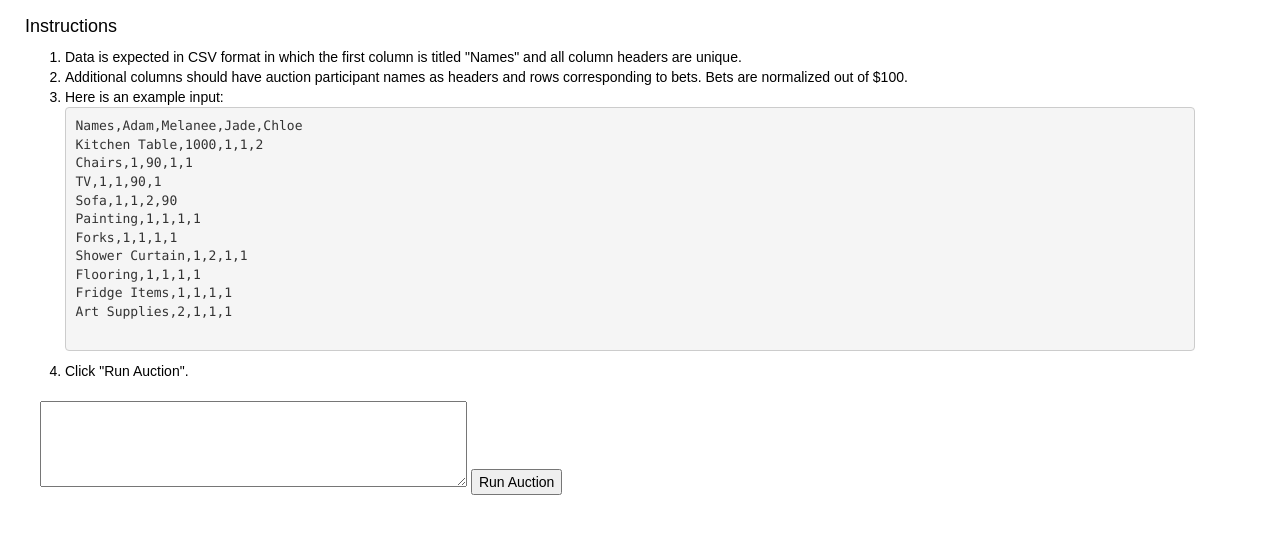
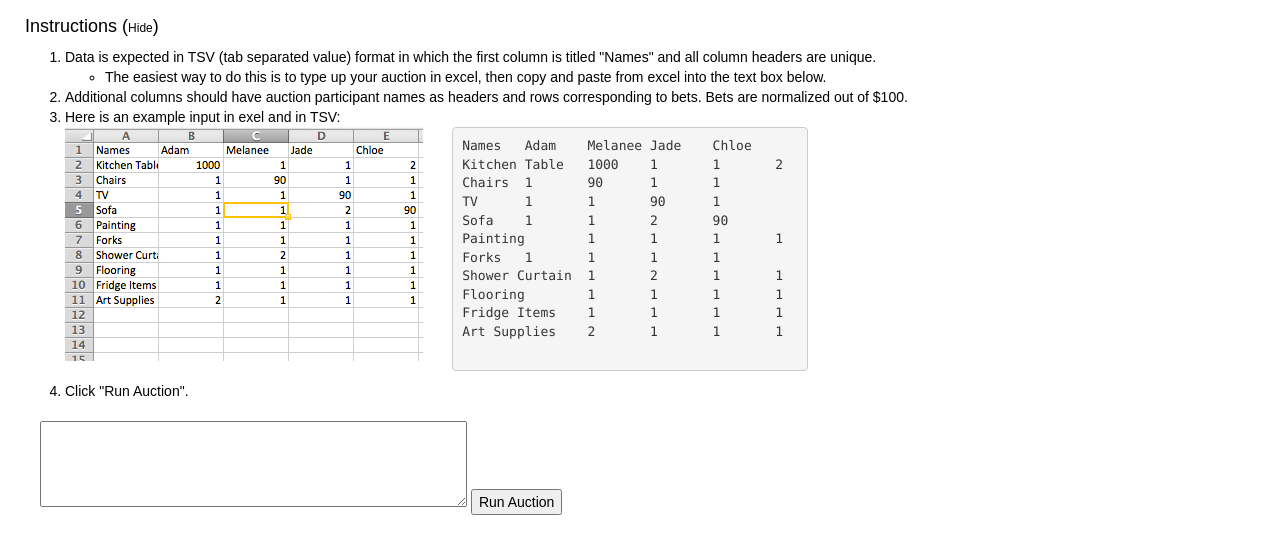
Before and after one commit to userfog/auctionProject, a plain HTML site: page index.html in a window 1280 px wide. Shown: the part 56-610 px from the top of the page. Drawn offline with nearby package versions, Linux system fonts and the light colour scheme.

Commit message:
added instructions

```diff
--- a/index.html
+++ b/index.html
@@ -2,6 +2,20 @@
 <html>
 
 <head>
+
+<style type="text/css">
+.buttonText {
+	background  : none;
+	border: none;
+	cursor  : pointer;
+	font-size   : 12px;
+	color   : #000;
+	margin      : 0px;
+	padding     : 0px;
+
+}
+
+</style>
 
 <script type="text/javascript" src="./js/d3.min.js"></script>
 <script src="https://ajax.googleapis.com/ajax/libs/jquery/2.1.4/jquery.min.js"></script>
@@ -24,28 +38,42 @@
 <h2>Auction Helper</h2>
 <div class="container" style="margin-left: 25px;">
 	<div class="row">
-		<h4>Instructions</h4>
-			<ol>
+			<div style="display: inline;">
+			<h4>Instructions (<button class="toggle buttonText">Hide</button>) </h4>
+			</div>
+			<ol class="toggle-list">
 				<li>
-					Data is expected in CSV format in which the first column is titled "Names" and all column headers are unique.
+					Data is expected in TSV (tab separated value) format in which the first column is titled "Names" and all column headers are unique.
+					<ul>
+						<li>
+						The easiest way to do this is to type up your auction in excel, then copy and paste from excel into the text box below.
+						</li>
+					</ul>
 				</li>
 				<li>
 					Additional columns should have auction participant names as headers and rows corresponding to bets. Bets are normalized out of $100.
 				</li>
 				<li>
-					Here is an example input:
-				<pre>Names,Adam,Melanee,Jade,Chloe
-Kitchen Table,1000,1,1,2
-Chairs,1,90,1,1
-TV,1,1,90,1
-Sofa,1,1,2,90
-Painting,1,1,1,1
-Forks,1,1,1,1
-Shower Curtain,1,2,1,1
-Flooring,1,1,1,1
-Fridge Items,1,1,1,1
-Art Supplies,2,1,1,1
+					Here is an example input in exel and in TSV:
+					<div class="row">
+						<div class="col-md-4">
+							<img src="./example.png">
+						</div>
+						<div class="col-md-4">
+							<pre>Names	Adam	Melanee	Jade	Chloe
+Kitchen Table	1000	1	1	2
+Chairs	1	90	1	1
+TV	1	1	90	1
+Sofa	1	1	2	90
+Painting	1	1	1	1
+Forks	1	1	1	1
+Shower Curtain	1	2	1	1
+Flooring	1	1	1	1
+Fridge Items	1	1	1	1
+Art Supplies	2	1	1	1
 				</pre>
+						</div>
+					</div>
 				</li>
 				<li>
 					Click "Run Auction".
@@ -53,18 +81,20 @@ Art Supplies,2,1,1,1
 			</ol>
 	</div>
 
+
 	<div class="row data" style="margin-top: 10px">
 		<div class="col-md-6">
 			<textarea rows="4" cols="50"></textarea>
-			<button>Run Auction</button>
+			<button class="run">Run Auction</button>
 		</div>
 	</div>
 
 	<div class="row" style="margin-top: 10px;">
 		<h4 class="results clearable"></h4>
-		<div class="col-md-6 stackedBar clearable"></div>
-		<!-- <div class="col-md-6 randomBar clearable"></div> -->
-		<div class="col-md-6 output clearable">
+		<div class="row">
+			<div class="col-md-6 stackedBar clearable"></div>
+			<!-- <div class="col-md-6 randomBar clearable"></div> -->
+			<div class="col-md-6 output clearable"></div>
 		</div>
 	</div>
 
@@ -75,7 +105,15 @@ Art Supplies,2,1,1,1
 
 $(document).ready(function(){
 
-	d3.select("button").on("click", function(){
+	d3.select(".toggle").on("click", function(){
+		var that = $(this);
+		$(".toggle-list").slideToggle(function() {
+			$(this).is(":visible") ? that.text("Hide") : that.text("Show");
+        });
+		return false;
+	});
+
+	d3.select(".run").on("click", function(){
 
 	d3.selectAll(".clearable").selectAll("*").remove()
 
@@ -85,7 +123,7 @@ $(document).ready(function(){
 	// listed preferences
 	var data = [];
 
-	d3.csv.parse(textput, function(x){ data.push(x)});
+	d3.tsv.parse(textput, function(x){ data.push(x)});
 
 	if(!data || !data.length) return;
 
@@ -250,12 +288,7 @@ $(document).ready(function(){
 		return winners;
 	}
 
-
-
 	heighestFirst();
-
-
-
 
 	var winners = algo(data.length);
 
--- a/js/stackedBar.js
+++ b/js/stackedBar.js
@@ -16,9 +16,9 @@ StackedBar = function(_parentElement, _data, _legendOn, _plotName) {
     this.displayData = [];
     this.plotName = _plotName
 
-    this.width = this.data.length > 2 ? 400 : 280;
+    this.width = this.data.length > 2 ? 350 : 280;
     // dimensions
-    this.margin = {top: 40, right: 50, bottom: 100, left: 80},
+    this.margin = {top: 40, right: 50, bottom: 100, left: 30},
     this.width = this.width - this.margin.left - this.margin.right;
     this.height = 500 - this.margin.top - this.margin.bottom;
 
```
Also changed, not shown: example.png (added).
